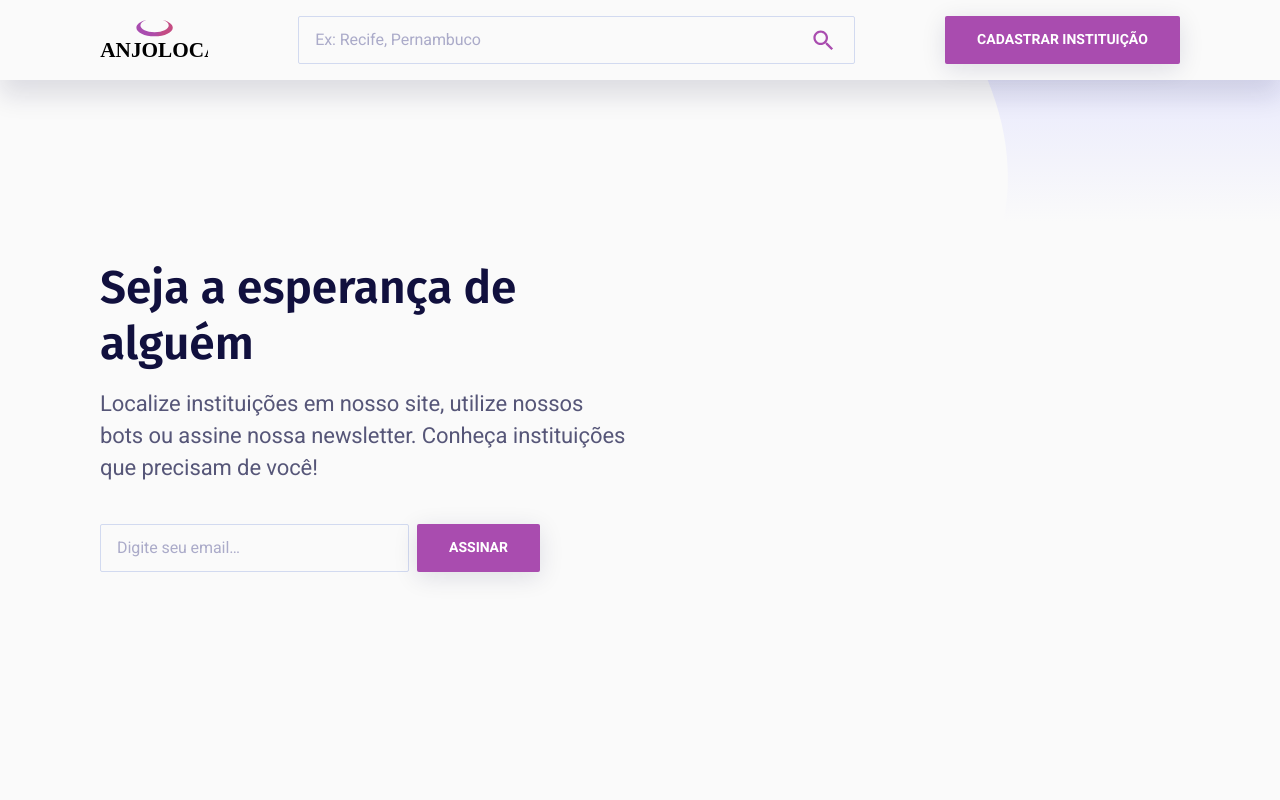
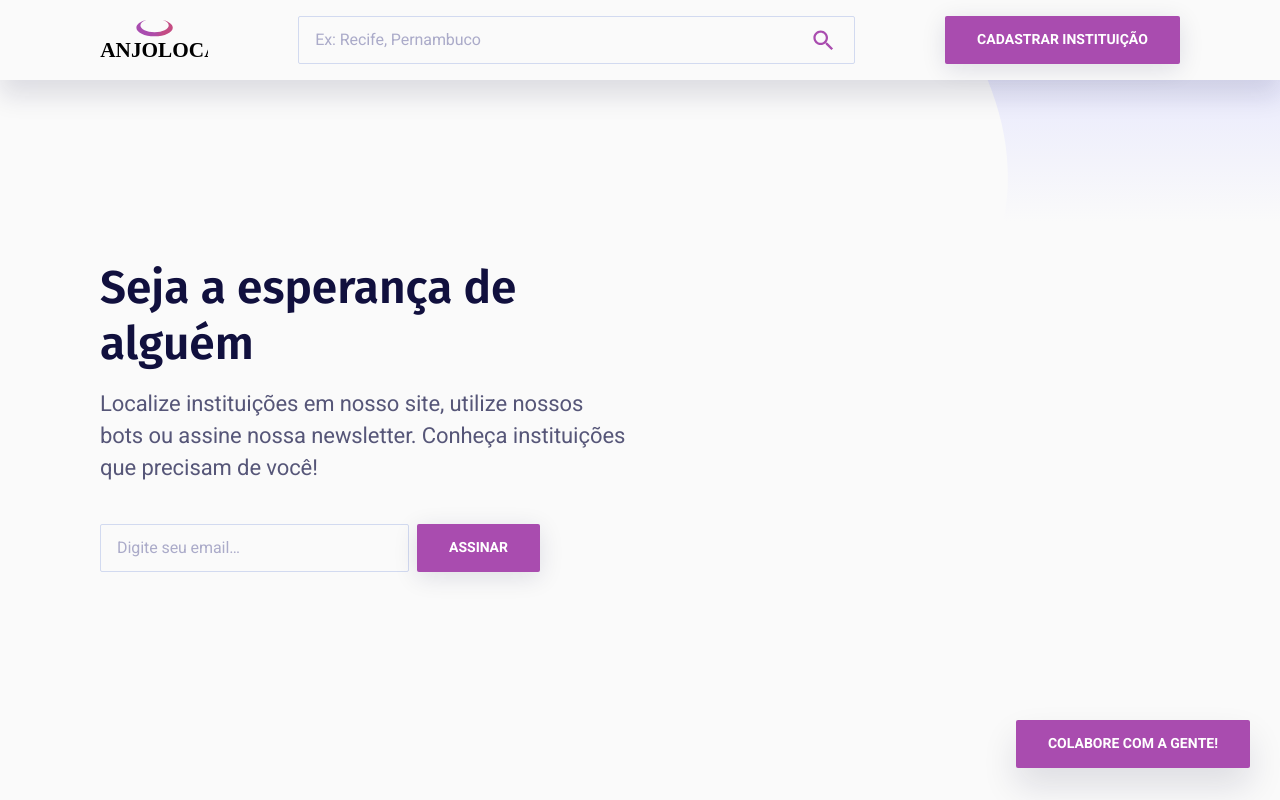
Before and after one commit to jairmedeiros/anjolocal, a Next.js app: page / in a window 1280 px wide. Shown: the top 800 px of the page. Built offline with nearby package versions, Linux system fonts and the light colour scheme; no server answers.

Commit message:
Removendo comentarios do index e adicionando nova propriedade de floating ao Button

```diff
--- a/pages/index.js
+++ b/pages/index.js
@@ -1,30 +1,8 @@
-/* eslint-disable jsx-a11y/anchor-is-valid */
-
-// import { useDispatch } from 'react-redux';
-// import { initializeStore } from '../src/Redux';
-// import { initializeApollo } from '../src/Apollo';
-// import useInterval from '../src/lib/useInterval';
-// import Layout from '../src/Components/Layout';
-// import Clock from '../src/Components/Clock';
-// import Counter from '../src/Components/Counter';
-// import Submit from '../src/Components/Submit';
-// import PostList, { ALL_POSTS_QUERY, allPostsQueryVars } from '../src/Components/PostList';
-
 import { useScript } from '../src/utils/hooks';
 import { Header, Features, Hero, Footer, Institutions } from '../src/components';
+import { Button } from '../src/components/common';
 
 function Index() {
-  // Tick the time every second
-  // const dispatch = useDispatch();
-
-  // useInterval(() => {
-  //   dispatch({
-  //     type: 'TICK',
-  //     light: true,
-  //     lastUpdate: Date.now(),
-  //   });
-  // }, 1000);
-
   useScript('/static/js/main.js');
 
   return (
@@ -34,6 +12,9 @@ function Index() {
         <Hero />
         <Features />
         <Institutions />
+        <Button majorStyle="primary" url="#" isFloating>
+          Colabore com a gente!
+        </Button>
       </main>
       <Footer />
     </div>
--- a/src/components/common/Button/index.js
+++ b/src/components/common/Button/index.js
@@ -1,7 +1,22 @@
 import './styles.scss';
 import PropTypes from 'prop-types';
 
-function Button({ majorStyle, url, useShadow, children }) {
+const propTypes = {
+  majorStyle: PropTypes.string,
+  url: PropTypes.string.isRequired,
+  useShadow: PropTypes.bool,
+  isFloating: PropTypes.bool,
+  children: PropTypes.node,
+};
+
+const defaultProps = {
+  majorStyle: null,
+  children: null,
+  useShadow: false,
+  isFloating: false,
+};
+
+function Button({ majorStyle, url, useShadow, children, isFloating }) {
   let currentStyle = '';
   if (majorStyle) {
     currentStyle = `button button-block button-${majorStyle} `;
@@ -11,6 +26,9 @@ function Button({ majorStyle, url, useShadow, children }) {
     currentStyle += 'button-shadow';
   }
 
+  if (isFloating) {
+    currentStyle += 'button-floating';
+  }
   return (
     <a className={currentStyle} href={url}>
       {children}
@@ -18,17 +36,8 @@ function Button({ majorStyle, url, useShadow, children }) {
   );
 }
 
-Button.propTypes = {
-  majorStyle: PropTypes.string,
-  url: PropTypes.string.isRequired,
-  useShadow: PropTypes.bool,
-  children: PropTypes.node,
-};
+Button.propTypes = propTypes;
 
-Button.defaultProps = {
-  majorStyle: null,
-  children: null,
-  useShadow: false,
-};
+Button.defaultProps = defaultProps;
 
 export default Button;
--- a/src/components/common/Button/styles.scss
+++ b/src/components/common/Button/styles.scss
@@ -60,3 +60,21 @@
 .button-shadow {
   box-shadow: 0 5px 24px rgba(17, 16, 62, 0.12);
 }
+
+.button-floating {
+  animation: shadowFloat 1.2s linear alternate infinite;
+  bottom: 30px;
+  position: fixed;
+  right: 30px;
+}
+
+@keyframes shadowFloat {
+  0% {
+    box-shadow: 0 20px 40px rgba(17, 16, 62, 0.12);
+    transform: translateY(-3px);
+  }
+  100% {
+    box-shadow: 0 10px 10px darken(rgba(17, 16, 62, 0.12), 5%);
+    transform: translateY(3px);
+  }
+}
```
